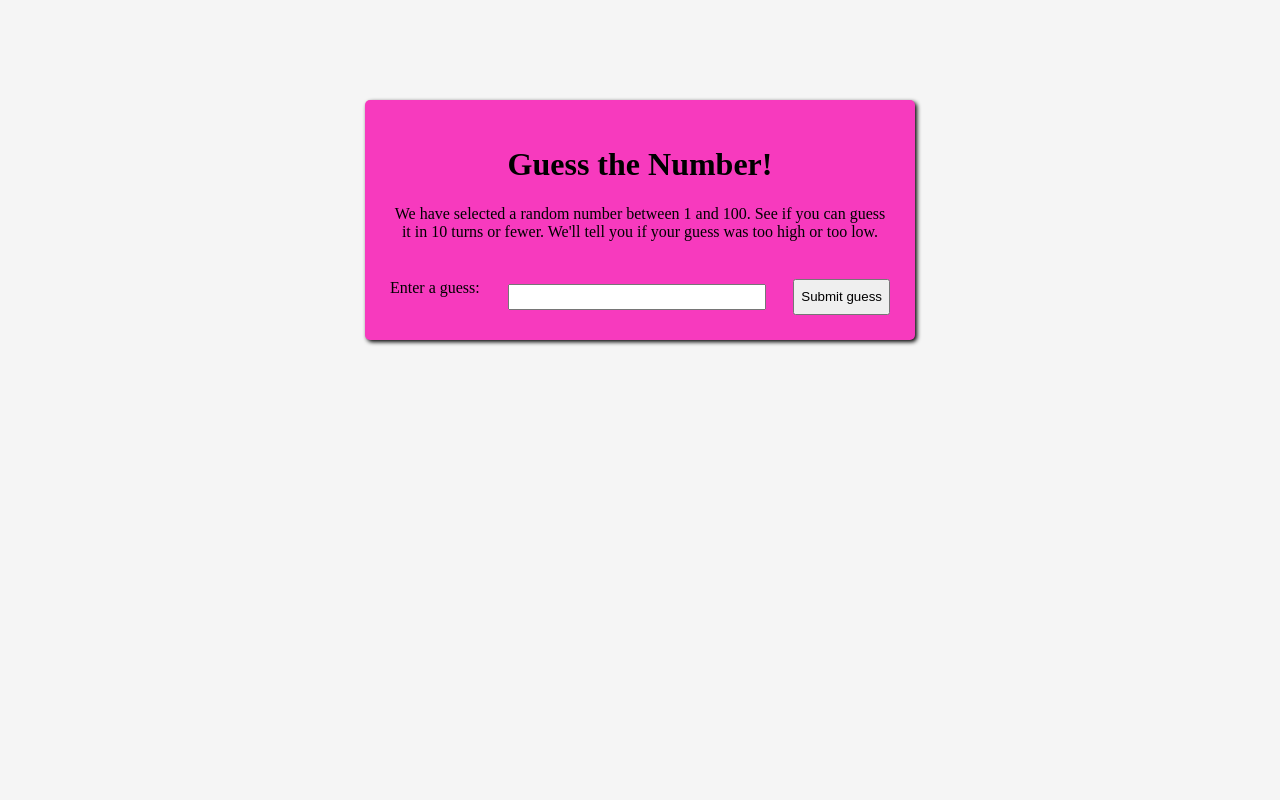
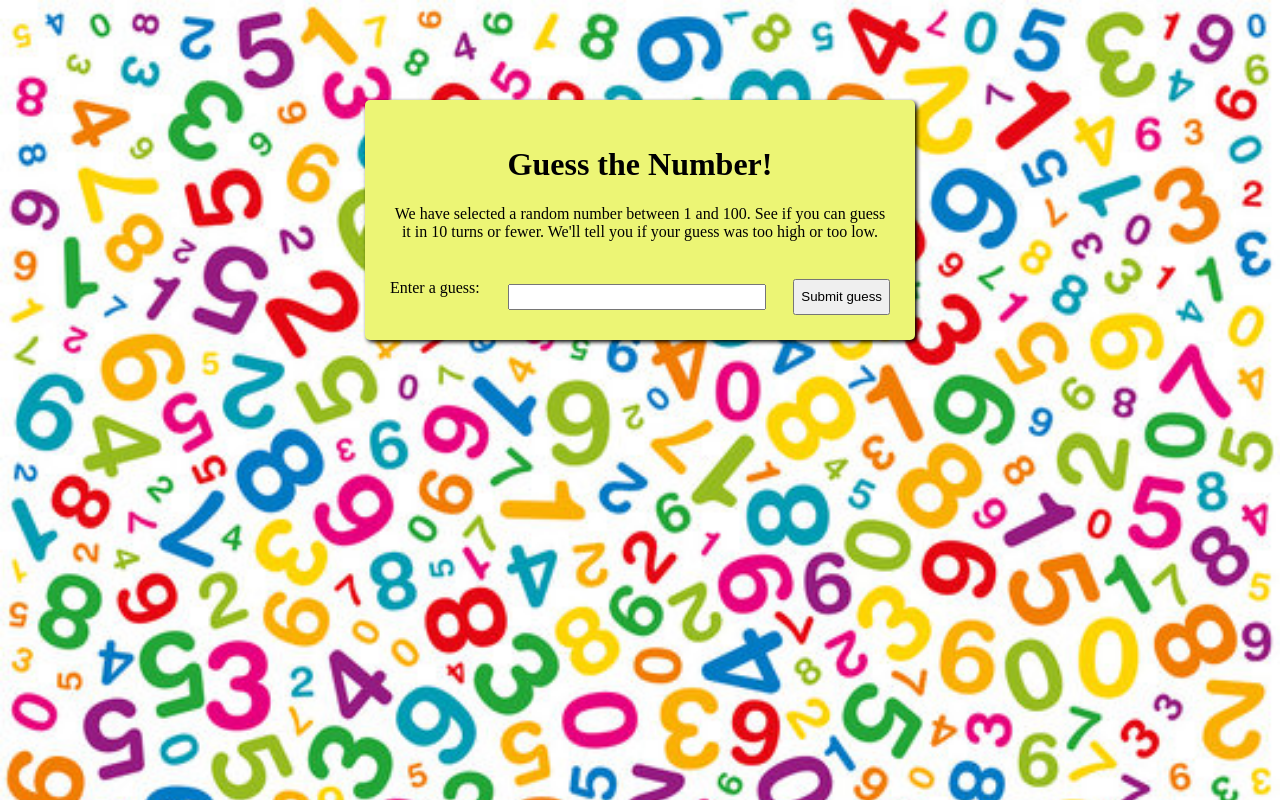
Before and after one commit to khmerChaiTea/Number_Guesser, a plain HTML site: page Lab_JS_guessNumber/guessNumber.html in a window 1280 px wide. Drawn offline with Linux system fonts and the light colour scheme.

Commit message:
updated css file

```diff
--- a/Lab_JS_guessNumber/guessNumber.css
+++ b/Lab_JS_guessNumber/guessNumber.css
@@ -1,6 +1,9 @@
 html {
   font-family: "Times New Roman", Times, serif;
   background-color: whitesmoke;
+  background-image: url("numbers.jpg");
+  background-repeat: no-repeat;
+  background-size: cover;
 }
 
 body {
@@ -13,7 +16,7 @@ body {
 .container {
   margin: 0 auto;
   margin-top: 100px;
-  background-color: rgb(247, 58, 190);
+  background-color: rgb(236, 245, 117);
   width: 500px;
   padding: 25px;
   border-radius: 5px;
```
Also changed, not shown: Lab_JS_guessNumber/numbers.jpg (added).
